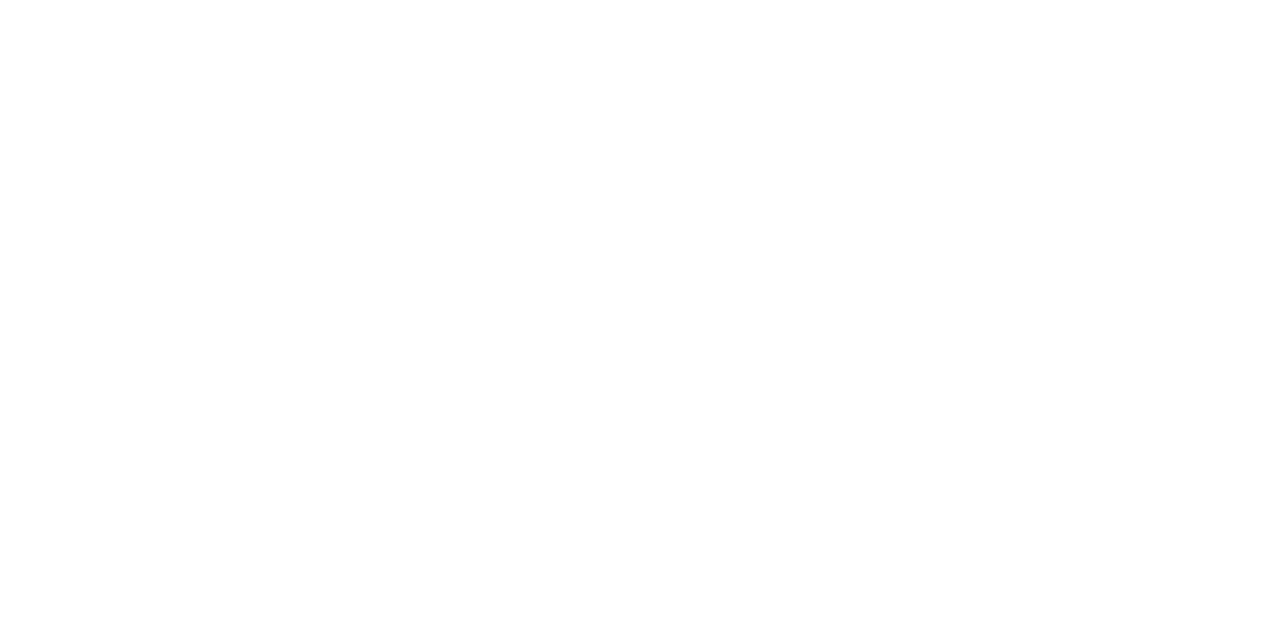
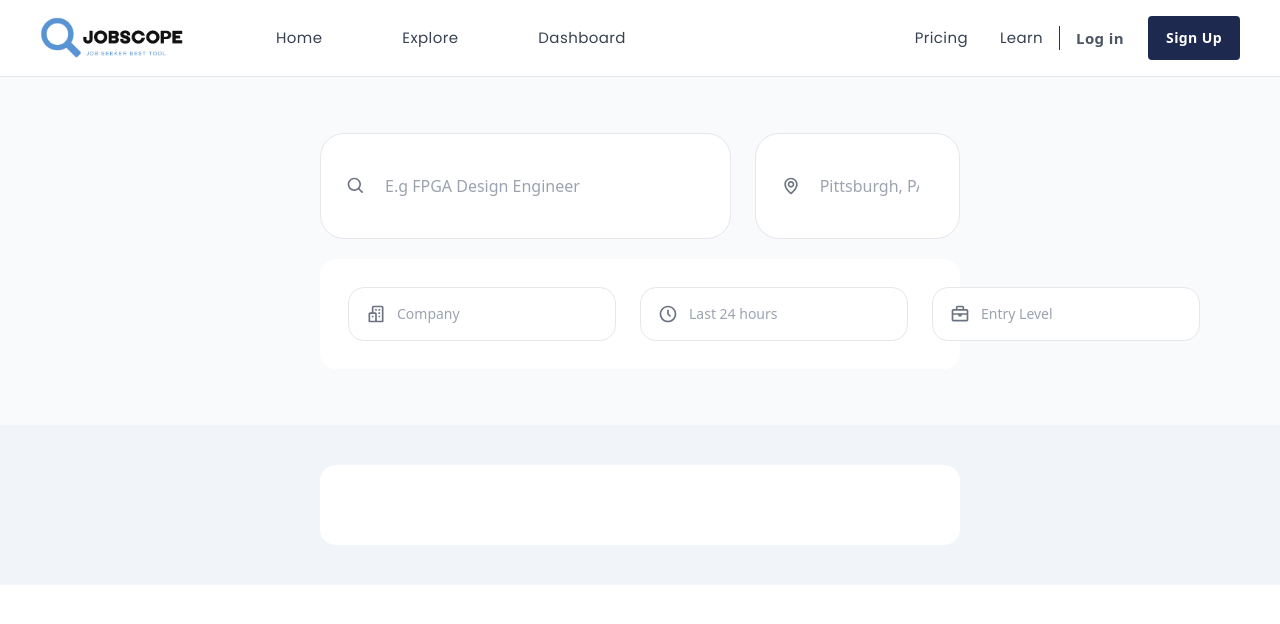
Before and after one commit to Sonnvu/jobscope-ui-v1, a React (Create React App) app: page /jobscope-ui-v1/explore in a window 1280 px wide. Before the commit this address had no page. Shown: the top 624 px of the page. Built offline with nearby package versions, Linux system fonts and the light colour scheme.

Commit message:
Explore Section

```diff
--- a/src/App.js
+++ b/src/App.js
@@ -2,6 +2,7 @@
 import Header from "./component/header/Header";
 import {BrowserRouter, Route, Routes} from "react-router-dom";
 import SignUp from "./component/page/authentication/SignUp";
+import Explore from "./component/page/explore/Explore";
 
 function App() {
   return (
@@ -10,6 +11,7 @@
             <Routes>
                 <Route path="/jobscope-ui-v1" element={<Home />}/>
                 <Route path="/signup" element={<SignUp />} />
+                <Route path="/jobscope-ui-v1/explore" element={<Explore />} />
             </Routes>
         </BrowserRouter>
     </div>
--- a/src/component/header/Header.jsx
+++ b/src/component/header/Header.jsx
@@ -3,7 +3,7 @@
 export default function Header() {
     return (
         <div
-            className='flex border-b py-4 px-4 sm:px-10 bg-white font-sans min-h-[70px] tracking-wide relative z-50'>
+            className='sticky top-0 border-b py-4 px-4 sm:px-10 bg-white font-sans min-h-[70px] tracking-wide relative z-50'>
             <div className='flex flex-wrap items-center gap-4 w-full'>
                 <Link to="/">
                     <img src={logo} alt="logo" className='w-36'/>
@@ -14,11 +14,11 @@
                     <div className="lg:!flex lg:flex-auto max-lg:fixed max-lg:bg-white max-lg:w-1/2 max-lg:min-w-[300px] max-lg:top-0 max-lg:left-0 max-lg:p-6 max-lg:h-full max-lg:shadow-md max-lg:overflow-auto z-50">
                         <ul className='lg:flex lg:gap-x-20 ml-7 max-lg:space-y-2 font-poppins'>
                             <li className='max-lg:border-b max-lg:py-3'>
-                                <Link to="/"
+                                <Link to="/jobscope-ui-v1"
                                    className='hover:font-medium text-gray-700 block font-normal text-[15px]'>Home</Link>
                             </li>
-                            <li className='max-lg:border-b max-lg:py-3'><a href='javascript:void(0)'
-                                                                           className='hover:font-medium text-gray-700 block font-normal text-[15px]'>Explore</a>
+                            <li className='max-lg:border-b max-lg:py-3'><Link to="/jobscope-ui-v1/explore"
+                                                                           className='hover:font-medium text-gray-700 block font-normal text-[15px]'>Explore</Link>
                             </li>
                             <li className='max-lg:border-b max-lg:py-3'><a href='javascript:void(0)'
                                                                            className='hover:font-medium text-gray-700 block font-normal text-[15px]'>Dashboard</a>
--- /dev/null
+++ b/src/component/page/explore/Explore.jsx
@@ -0,0 +1,13 @@
+import Header from "../../header/Header";
+import SearchInput from "./SearchInput";
+import ResultBarGraph from "./ResultBarGraph";
+
+export default function Explore() {
+    return (
+        <div>
+            <Header />
+            <SearchInput />
+            <ResultBarGraph />
+        </div>
+    )
+}
--- /dev/null
+++ b/src/component/page/explore/ResultBarGraph.jsx
@@ -0,0 +1,9 @@
+export default function ResultBarGraph() {
+    return (
+        <div className="bg-slate-100 py-10">
+            <div className="mx-80 p-10 rounded-2xl bg-white">
+
+            </div>
+        </div>
+    )
+}
--- /dev/null
+++ b/src/component/page/explore/SearchInput.jsx
@@ -0,0 +1,55 @@
+import {BiMap, BiSearch, BiBuildings, BiTimeFive, BiBriefcase} from "react-icons/bi";
+export default function SearchInput() {
+    return (
+        <div className="bg-slate-50 relative">
+            <div className="mx-80 py-14 space-y-5">
+                <div className="relative flex justify-between space-x-6">
+                    <div className="relative w-4/6">
+                        <div className="absolute inset-y-0 start-3 flex items-center ps-3.5 pointer-events-none">
+                            <BiSearch className="size-5 text-gray-500"/>
+                        </div>
+                        <input type="text" id="input-group-1"
+                               className="bg-white pl-16 border border-gray-200 p-10 text-md text-gray-500 rounded-3xl block w-full focus:outline-0"
+                               placeholder="E.g FPGA Design Engineer"/>
+                    </div>
+                    <div className="relative w-2/6">
+                        <div className="absolute inset-y-0 start-3 flex items-center ps-3.5 pointer-events-none">
+                            <BiMap className="size-5 text-gray-500"/>
+                        </div>
+                        <input type="text" id="input-group-1"
+                               className="bg-white pl-16 border border-gray-200 p-10 text-md text-gray-500 rounded-3xl block w-full focus:outline-0"
+                               placeholder="Pittsburgh, PA"/>
+                    </div>
+
+                </div>
+                <div className="relative flex bg-white p-7 rounded-2xl space-x-6">
+                    <div className="relative">
+                        <div className="absolute inset-y-0 start-1 flex items-center ps-3.5 pointer-events-none">
+                            <BiBuildings className="size-5 text-gray-500"/>
+                        </div>
+                        <input type="text" id="input-group-1"
+                               className="bg-white pl-12 border border-gray-200 p-4 text-sm text-gray-500 rounded-2xl block focus:outline-0"
+                               placeholder="Company"/>
+                    </div>
+                    <div className="relative">
+                        <div className="absolute inset-y-0 start-1 flex items-center ps-3.5 pointer-events-none">
+                            <BiTimeFive className="size-5 text-gray-500"/>
+                        </div>
+                        <input type="text" id="input-group-1"
+                               className="bg-white pl-12 border border-gray-200 p-4 text-sm text-gray-500 rounded-2xl block focus:outline-0"
+                               placeholder="Last 24 hours"/>
+                    </div>
+                    <div className="relative">
+                        <div className="absolute inset-y-0 start-1 flex items-center ps-3.5 pointer-events-none">
+                            <BiBriefcase className="size-5 text-gray-500"/>
+                        </div>
+                        <input type="text" id="input-group-1"
+                               className="bg-white pl-12 border border-gray-200 p-4 text-sm text-gray-500 rounded-2xl block focus:outline-0"
+                               placeholder="Entry Level"/>
+                    </div>
+                </div>
+            </div>
+
+        </div>
+    )
+}
```
